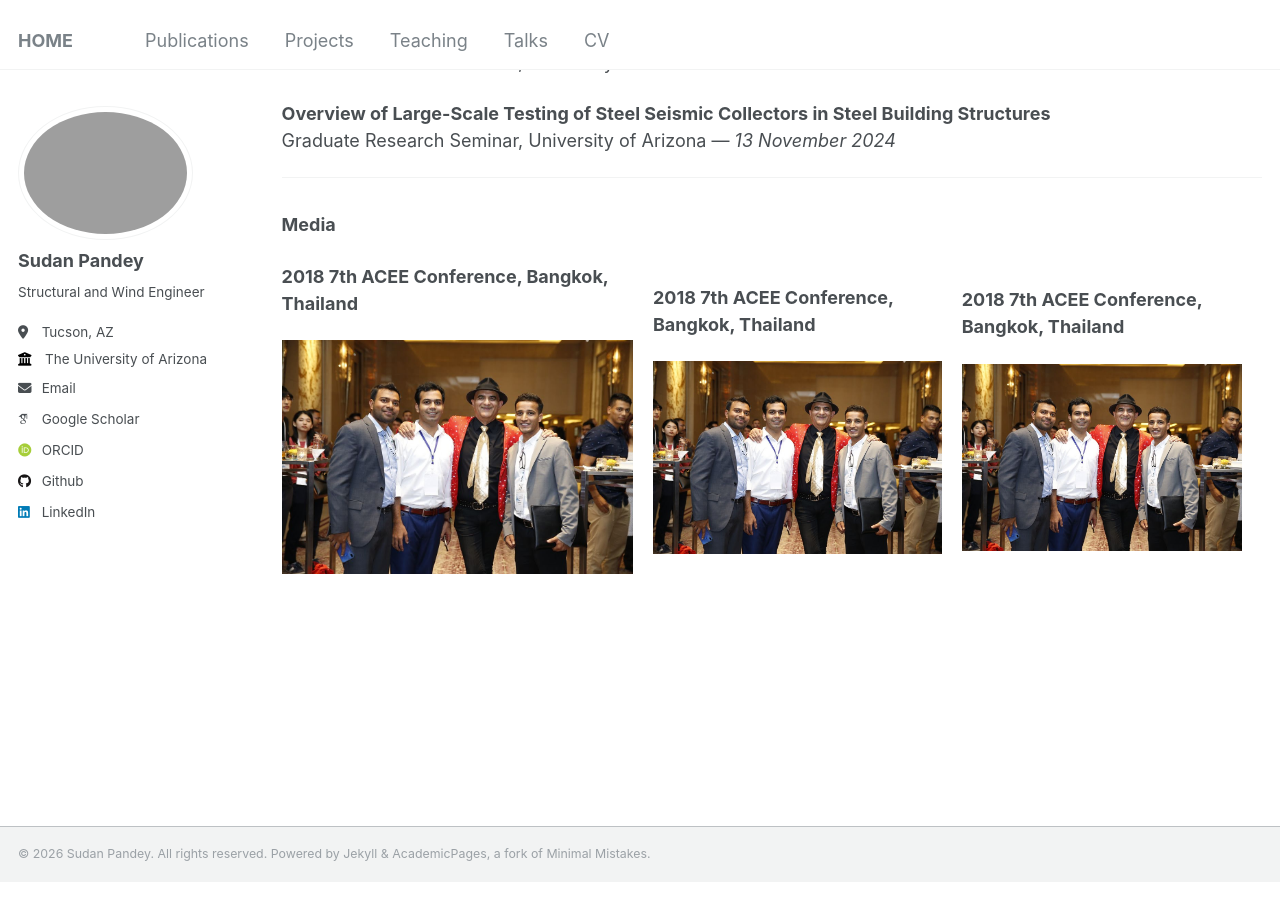
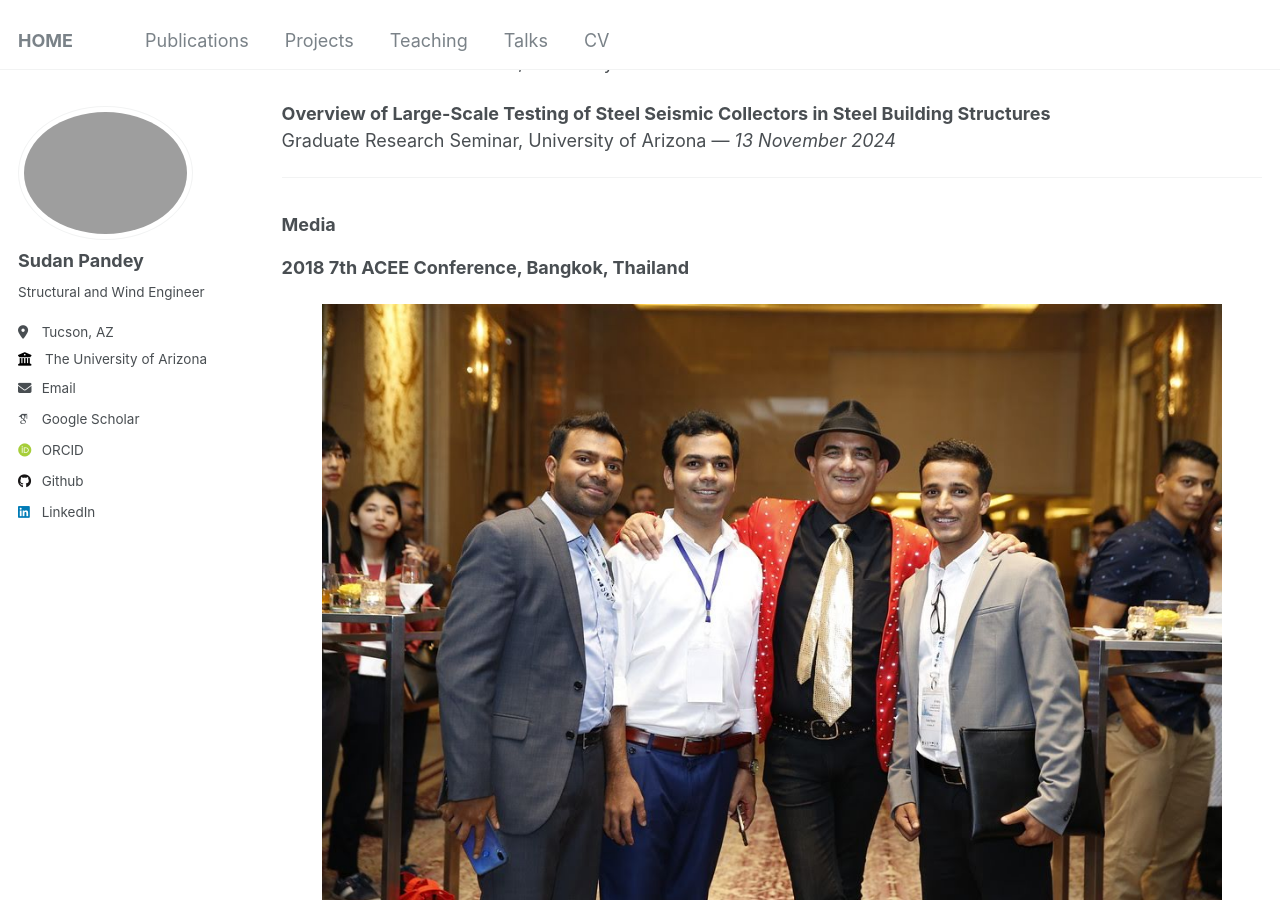
Before and after one commit to pdy-sdn/pandeysudan.github.io, a Jekyll site: the page built from _talks/talks.md, in a window 1280 px wide and 900 px high, scrolled down 696 px. Built offline with Jekyll 4.4.1, drawn with Linux system fonts in a browser that asks for light colours; some web fonts are replaced.

Commit message:
Update talks.md

```diff
--- a/_talks/talks.md
+++ b/_talks/talks.md
@@ -39,23 +39,21 @@ Graduate Research Seminar, University of Arizona — *13 November 2024*
 ---
 
 ### Media
-<div style="display: flex; justify-content: space-between; align-items: center; gap: 20px;">
   <div>
     <p><strong>2018 7th ACEE Conference, Bangkok, Thailand</strong></p>
-    <img src="/images/7thACEE-2018-Ashraf.jpg" width="600px" alt="Collector Connection Test Setup">
+    <img src="/images/7thACEE-2018-Ashraf.jpg" alt="Collector Connection Test Setup" style="width:900px;" class="align-center">
+    <figcaption style="font-size:0.9em; text-align:center;">
+
+    </figcaption>
   </div>
-  <div>
 
-<div style="display: flex; justify-content: space-between; align-items: center; gap: 20px;">
+
   <div>
     <p><strong>2018 7th ACEE Conference, Bangkok, Thailand</strong></p>
-    <img src="/images/7thACEE-2018-Ashraf.jpg" width="500px" alt="Collector Connection Test Setup">
+    <img src="/images/7thACEE-2018-Group.jpg" width="900px" alt="Collector Connection Test Setup">
   </div>
-  <div>
 
-<div style="display: flex; justify-content: space-between; align-items: center; gap: 20px;">
   <div>
     <p><strong>2018 7th ACEE Conference, Bangkok, Thailand</strong></p>
-    <img src="/images/7thACEE-2018-Ashraf.jpg" width="500px" alt="Collector Connection Test Setup">
+    <img src="/images/7thACEE-2018-Group.jpg" width="900px" alt="Collector Connection Test Setup">
   </div>
-  <div>
```
